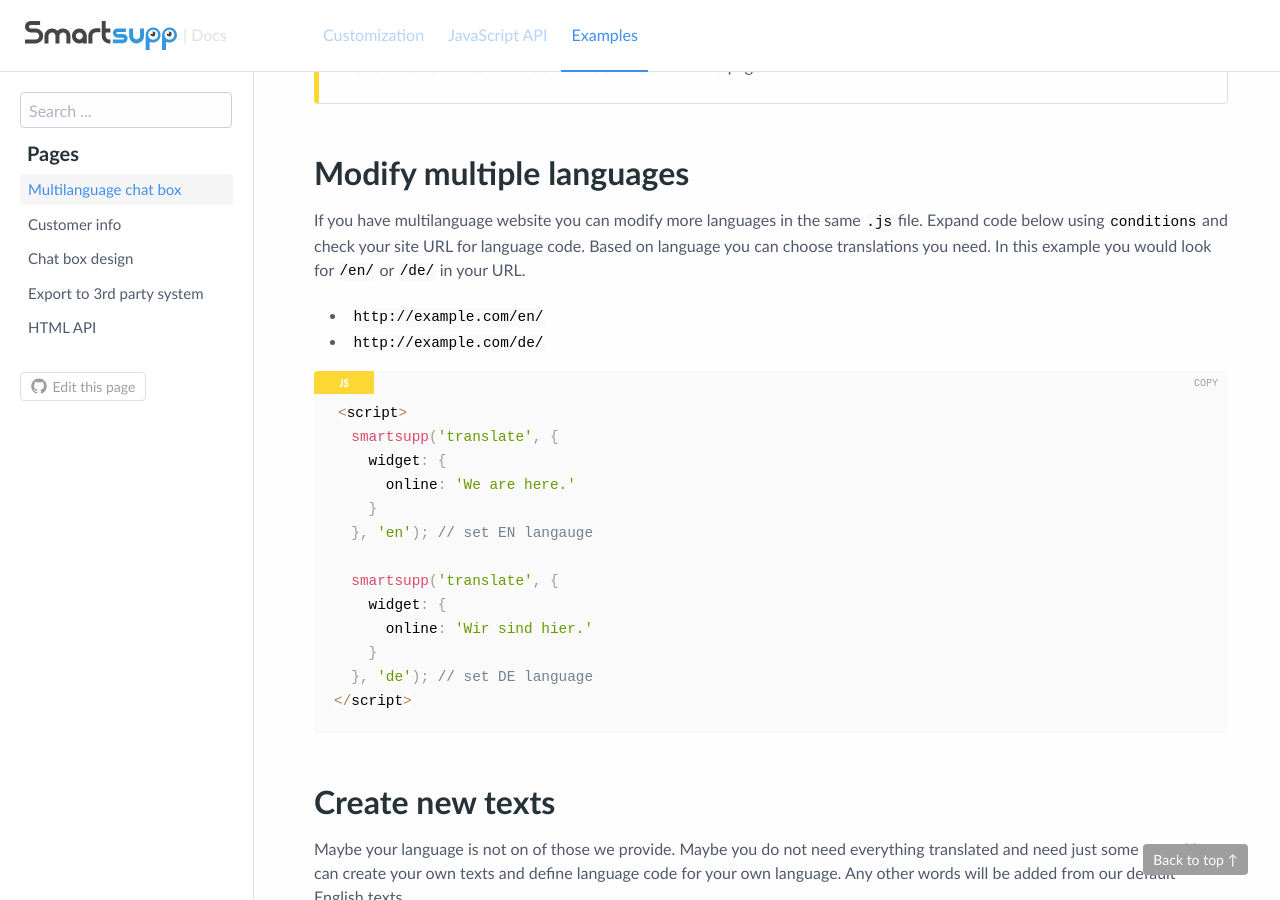
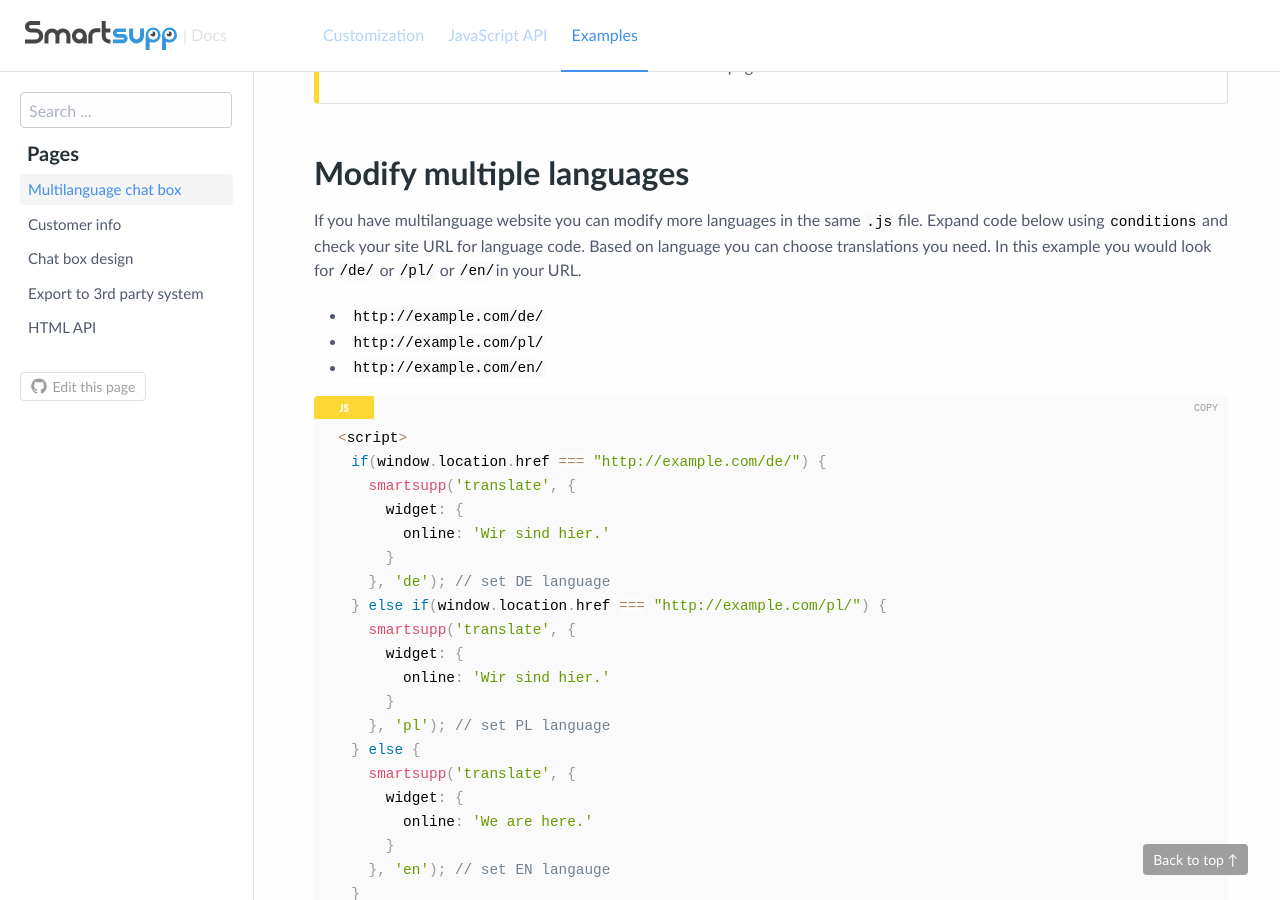
Before and after one commit to smartsupp/smartsupp.github.io, a Jekyll site: the page built from _docs/examples/multilanguage-chat-box.md, in a window 1280 px wide and 900 px high, scrolled down 2640 px. Built offline with Jekyll 4.4.1, drawn with Linux system fonts in a browser that asks for light colours; comment, search, counter and statistics services are not loaded.

Commit message:
update
added new JS for modify multiple languages

````diff
--- a/_docs/examples/multilanguage-chat-box.md
+++ b/_docs/examples/multilanguage-chat-box.md
@@ -81,24 +81,33 @@
 
 ## Modify multiple languages
 
-If you have multilanguage website you can modify more languages in the same `.js` file. Expand code below using `conditions` and check your site URL for language code. Based on language you can choose translations you need. In this example you would look for `/en/` or `/de/` in your URL.
+If you have multilanguage website you can modify more languages in the same `.js` file. Expand code below using `conditions` and check your site URL for language code. Based on language you can choose translations you need. In this example you would look for `/de/` or `/pl/` or `/en/`in your URL.
 
+* `http://example.com/de/`
+* `http://example.com/pl/`
 * `http://example.com/en/`
-* `http://example.com/de/`
 
 ```js
 <script>
-  smartsupp('translate', {
-    widget: {
-      online: 'We are here.'
-    }
-  }, 'en'); // set EN langauge
-
-  smartsupp('translate', {
-    widget: {
-      online: 'Wir sind hier.'
-    }
-  }, 'de'); // set DE language
+  if(window.location.href === "http://example.com/de/") {
+    smartsupp('translate', {
+      widget: {
+        online: 'Wir sind hier.'
+      }
+    }, 'de'); // set DE language
+  } else if(window.location.href === "http://example.com/pl/") {
+    smartsupp('translate', {
+      widget: {
+        online: 'Wir sind hier.'
+      }
+    }, 'pl'); // set PL language
+  } else {
+    smartsupp('translate', {
+      widget: {
+        online: 'We are here.'
+      }
+    }, 'en'); // set EN langauge
+  }
 </script>
 ```
 
````
